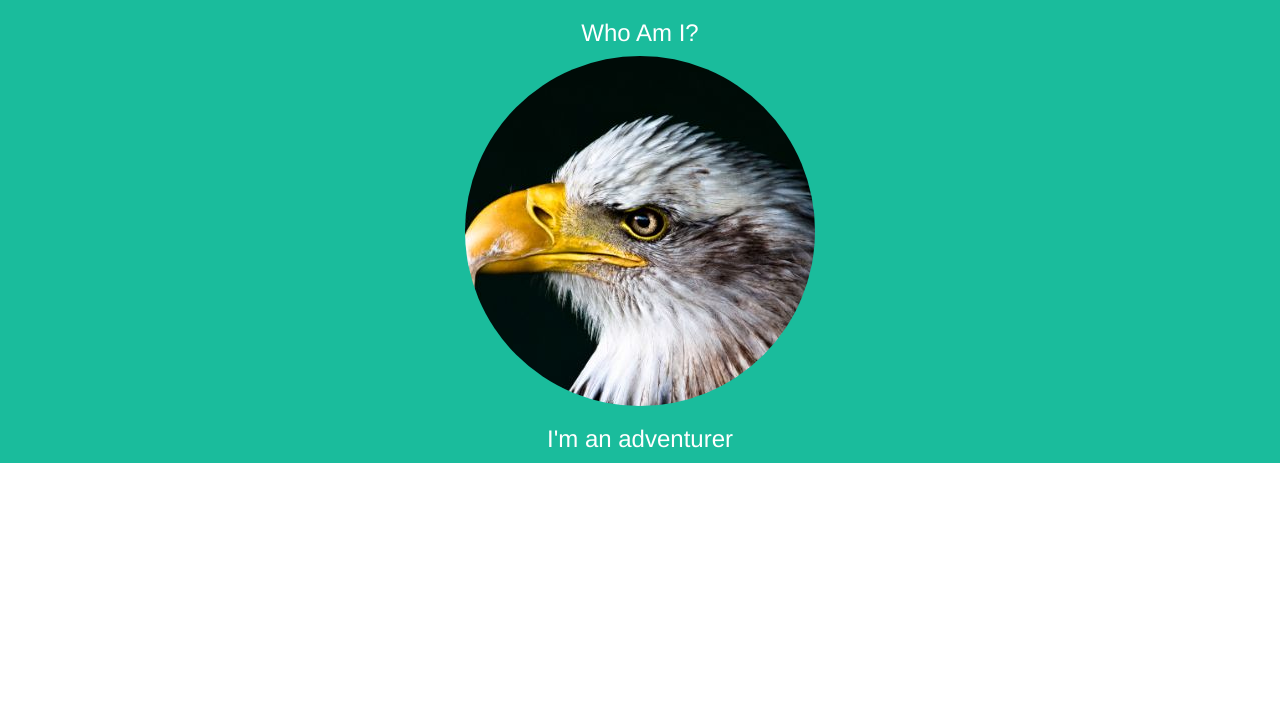
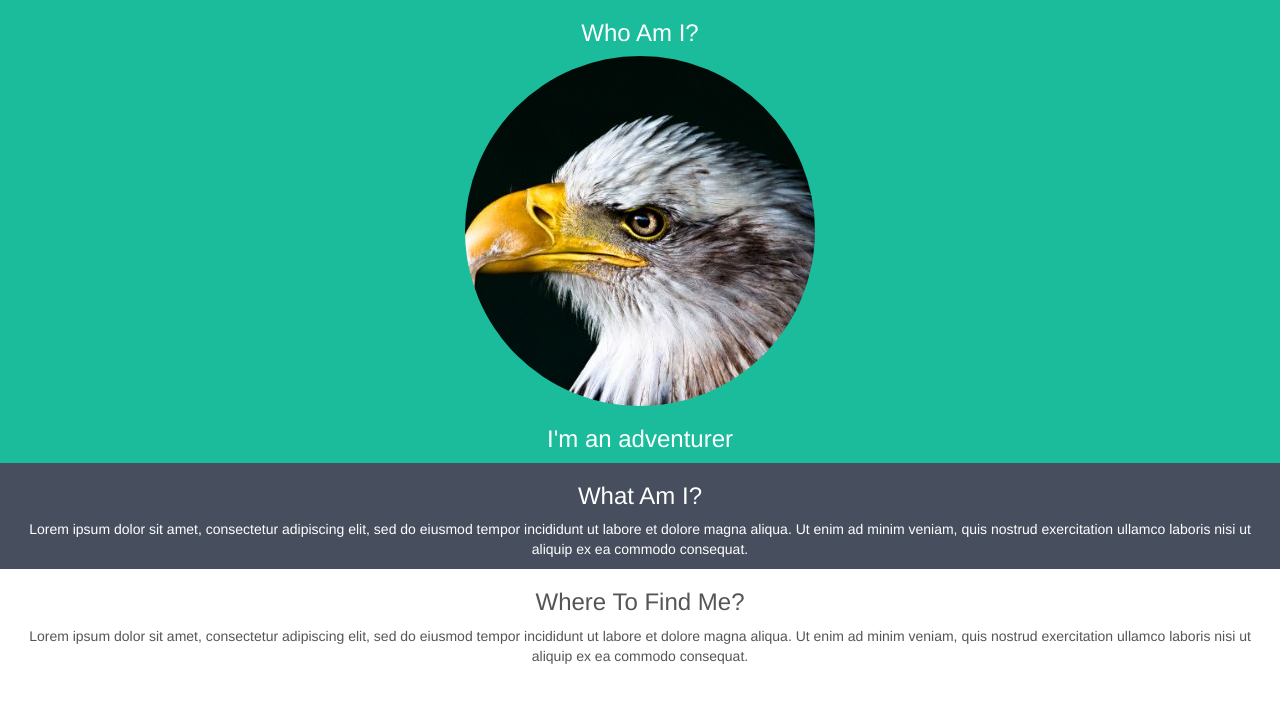
Before and after one commit to thanhvinhle/w3schools, a plain HTML site: page Bootstrap/Theme_SimplyMe/index.html in a window 1280 px wide. Drawn offline with nearby package versions, Linux system fonts and the light colour scheme.

Commit message:
Add more content and put it inside new containers

```diff
--- a/Bootstrap/Theme_SimplyMe/index.html
+++ b/Bootstrap/Theme_SimplyMe/index.html
@@ -13,16 +13,32 @@
       background-color: #1abc9c; /* Green */
       color: #ffffff;
   }
+  .bg-2 {
+      background-color: #474e5d; /* Dark Blue */
+      color: #ffffff;
+  }
+  .bg-3 {
+      background-color: #fff; /* White */
+      color: #555555;
+  }
   </style>
 </head>
 <body>
 
-<div class="bg-1">
-  <div class="container text-center">
-    <h3>Who Am I?</h3>
-    <img src="bird.jpg" class="img-circle" alt="Bird" width="350" height="350">
-    <h3>I'm an adventurer</h3>
-  </div>
+<div class="container-fluid bg-1 text-center">
+  <h3>Who Am I?</h3>
+  <img src="bird.jpg" class="img-circle" alt="Bird" width="350" height="350">
+  <h3>I'm an adventurer</h3>
+</div>
+
+<div class="container-fluid bg-2 text-center">
+  <h3>What Am I?</h3>
+  <p>Lorem ipsum dolor sit amet, consectetur adipiscing elit, sed do eiusmod tempor incididunt ut labore et dolore magna aliqua. Ut enim ad minim veniam, quis nostrud exercitation ullamco laboris nisi ut aliquip ex ea commodo consequat.</p>
+</div>
+
+<div class="container-fluid bg-3 text-center">
+  <h3>Where To Find Me?</h3>
+  <p>Lorem ipsum dolor sit amet, consectetur adipiscing elit, sed do eiusmod tempor incididunt ut labore et dolore magna aliqua. Ut enim ad minim veniam, quis nostrud exercitation ullamco laboris nisi ut aliquip ex ea commodo consequat.</p>
 </div>
 
 </body>
```
